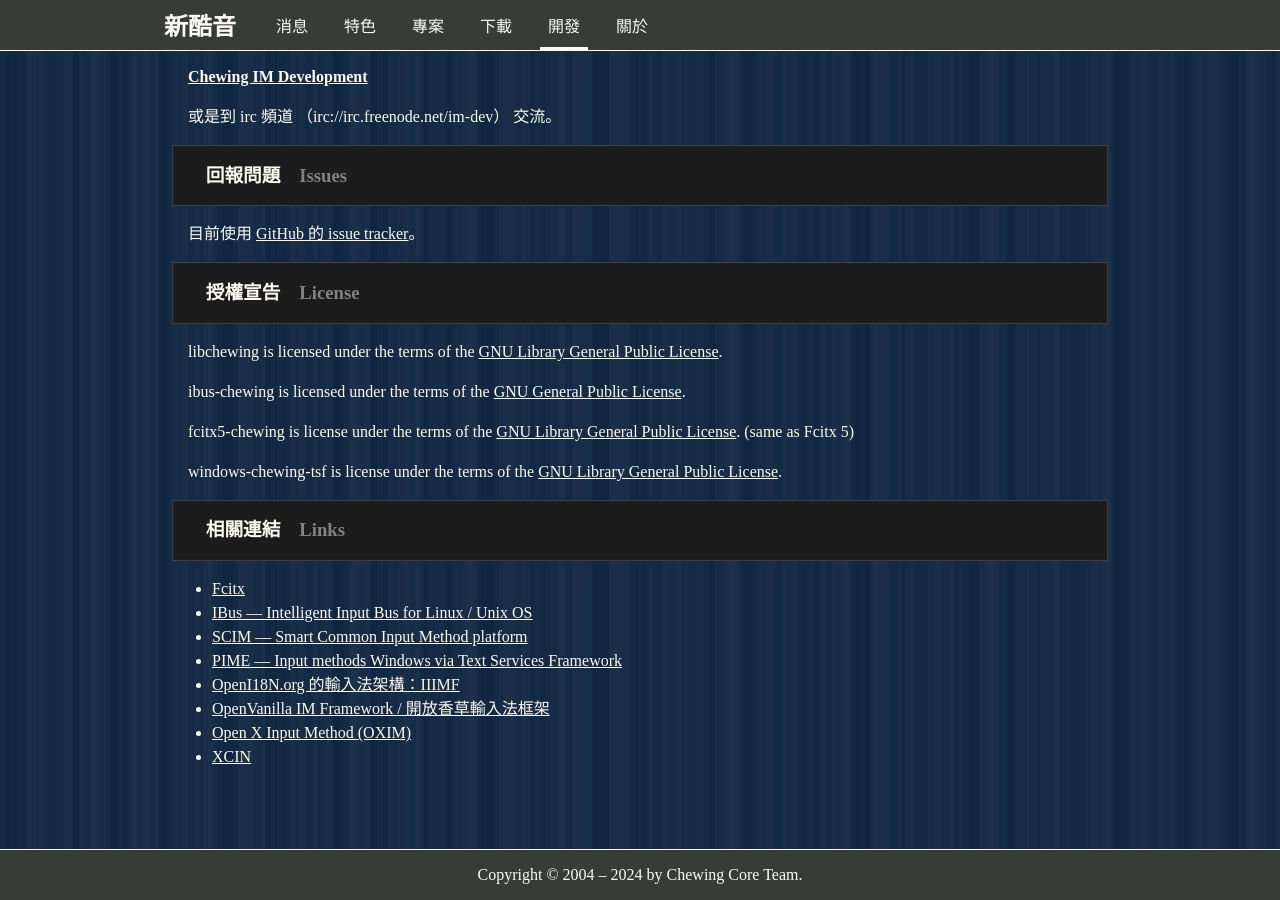
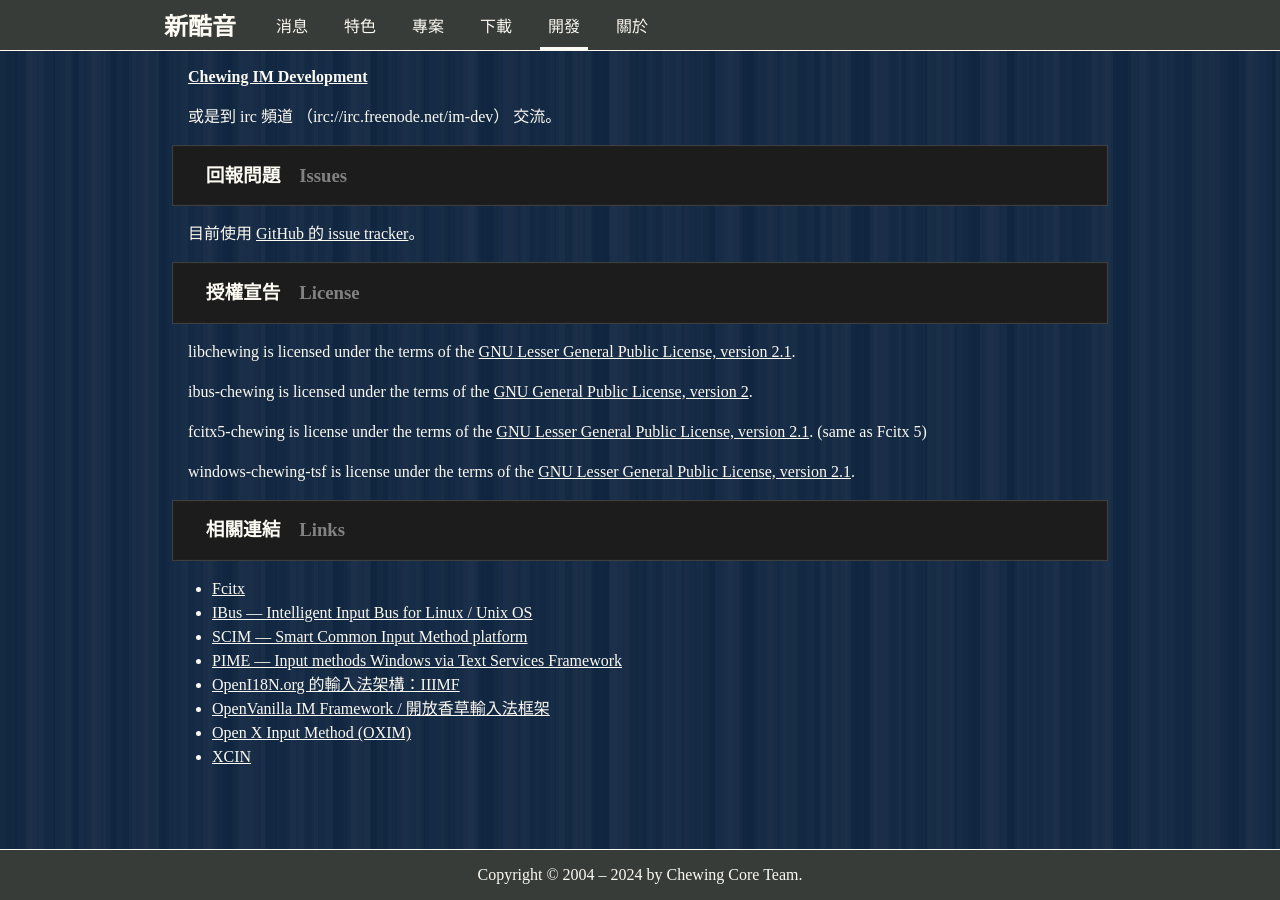
Before and after one commit to chewing/chewing.github.com, a Jekyll site: the page built from development.html, in a window 1280 px wide and 900 px high, scrolled down 501 px. Built offline with Jekyll 4.4.1, drawn with Linux system fonts in a browser that asks for light colours.

Commit message:
Update URLs for licenses (#40)
The licenses are verified/taken from each repo.

Here it states "GNU Library General Public License" however the repos
actually use "GNU Lesser General Public License".

```diff
--- a/development.html
+++ b/development.html
@@ -45,10 +45,10 @@
 		<header>
 			<h3 title="License">授權宣告</h3>
 		</header>
-		<p>libchewing is licensed under the terms of the <a href="http://www.fsf.org/copyleft/lgpl.html">GNU Library General Public License</a>.</p>
-		<p>ibus-chewing is licensed under the terms of the <a href="http://www.fsf.org/copyleft/gpl.html">GNU General Public License</a>.</p>
-		<p>fcitx5-chewing is license under the terms of the <a href="http://www.fsf.org/copyleft/gpl.html">GNU Library General Public License</a>. (same as Fcitx 5)</p>
-		<p>windows-chewing-tsf is license under the terms of the <a href="http://www.fsf.org/copyleft/lgpl.html">GNU Library General Public License</a>.</p>
+		<p>libchewing is licensed under the terms of the <a href="https://www.gnu.org/licenses/old-licenses/lgpl-2.1.html">GNU Lesser General Public License, version 2.1</a>.</p>
+		<p>ibus-chewing is licensed under the terms of the <a href="https://www.gnu.org/licenses/old-licenses/gpl-2.0.html">GNU General Public License, version 2</a>.</p>
+		<p>fcitx5-chewing is license under the terms of the <a href="https://www.gnu.org/licenses/old-licenses/lgpl-2.1.html">GNU Lesser General Public License, version 2.1</a>. (same as Fcitx 5)</p>
+		<p>windows-chewing-tsf is license under the terms of the <a href="https://www.gnu.org/licenses/old-licenses/lgpl-2.1.html">GNU Lesser General Public License, version 2.1</a>.</p>
 	</section>
 	<section>
 		<header>
```
